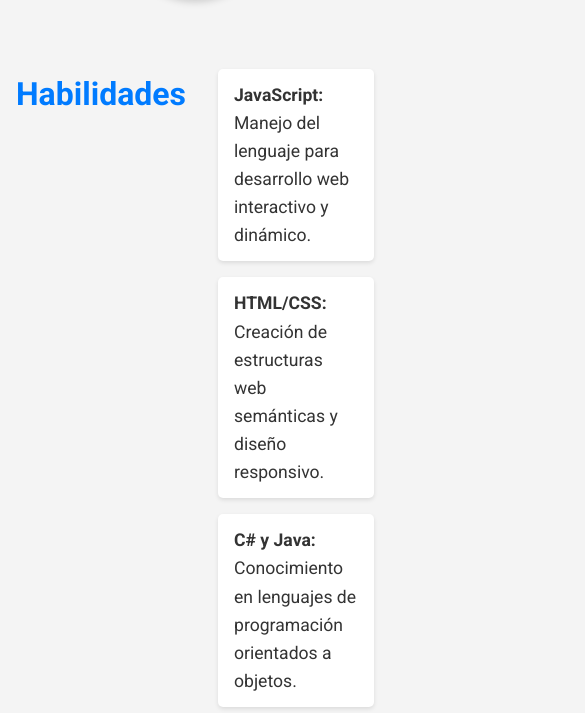
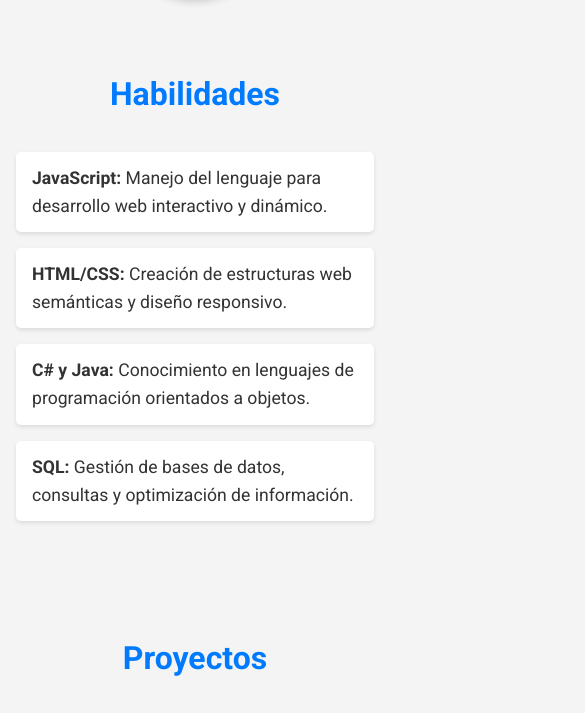
Before and after one commit to Esteban8400/mi-portfolio-html-css, a plain HTML site: page index.html in a window 390 px wide. Shown: the part 750-1463 px from the top of the page, 585 px wide, since content can reach past the window. Drawn offline with Linux system fonts and the light colour scheme.

Commit message:
Update styles.css

```diff
--- a/CSS/styles.css
+++ b/CSS/styles.css
@@ -221,3 +221,17 @@ footer {
   text-align: center;
   padding: 1.5rem;
 }
+/* Adapta el diseño a pantallas pequeñas (mobile y tablet) */
+@media (max-width: 768px) {
+  .fila {
+    flex-direction: column;
+    align-items: center;
+  }
+
+  .titulo {
+    text-align: center;
+  }
+
+  .habilidades {
+    width: 100%;
+  }
```
